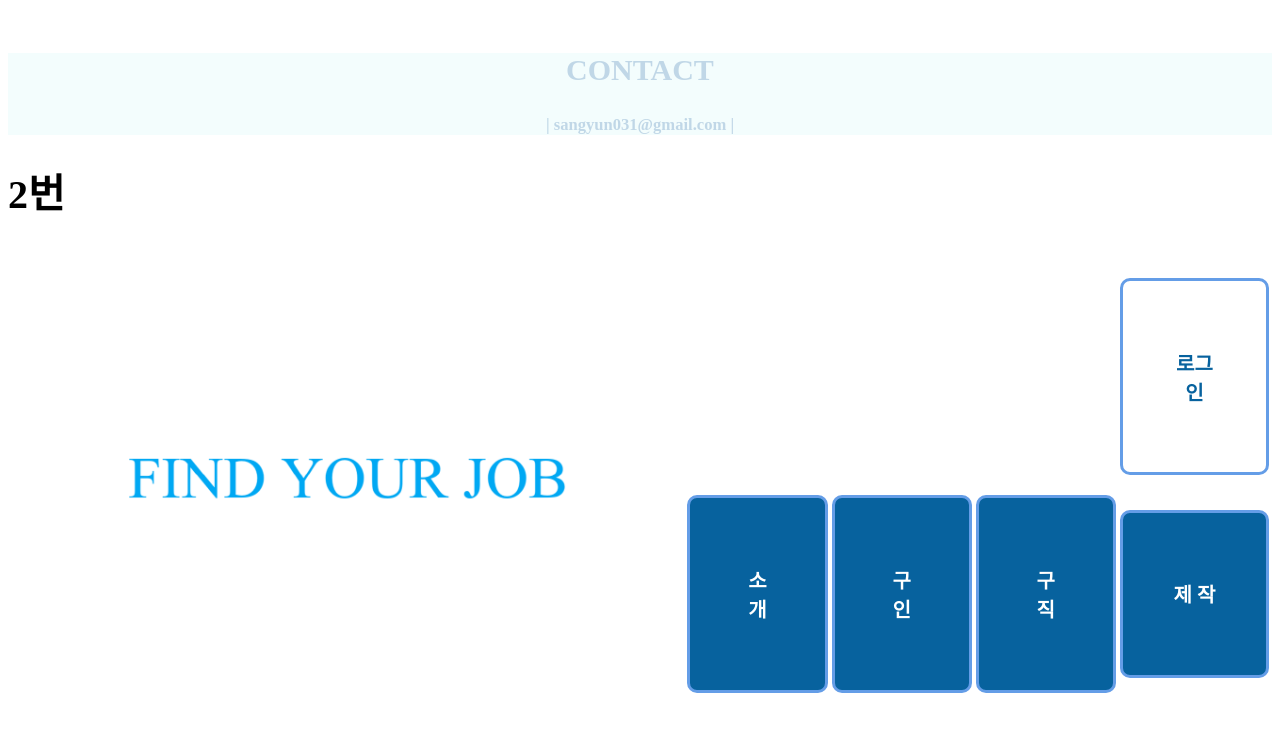
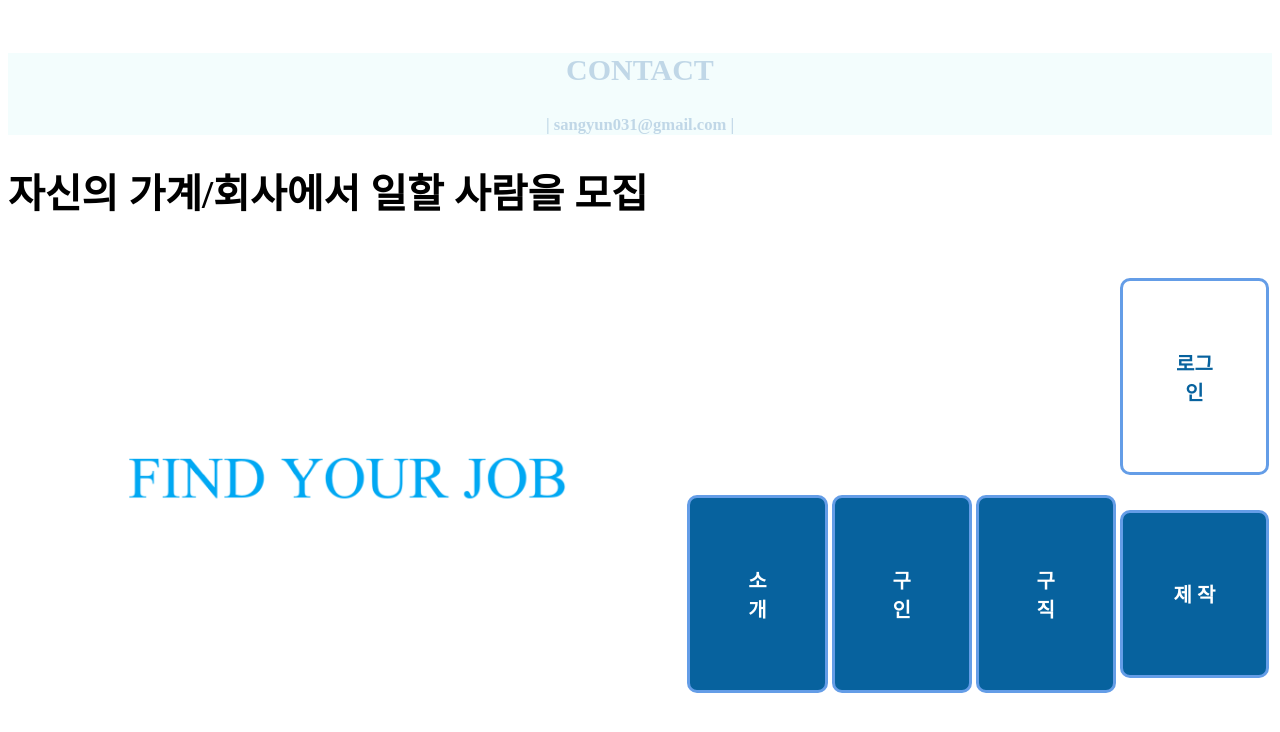
Before and after one commit to iEXPLOZIONI/iEXPLOZIONI.github.io, a plain HTML site: page 2.html in a window 1280 px wide. Drawn offline with Linux system fonts and the light colour scheme; a web font is replaced by a local one.

Commit message:
Update 2.html

```diff
--- a/2.html
+++ b/2.html
@@ -102,7 +102,7 @@
             </tr>
 
             <tr>
-                <h1>2번</h1>
+                <h1>자신의 가계/회사에서 일할 사람을 모집</h1>
             </tr>
 
         </table>
```
